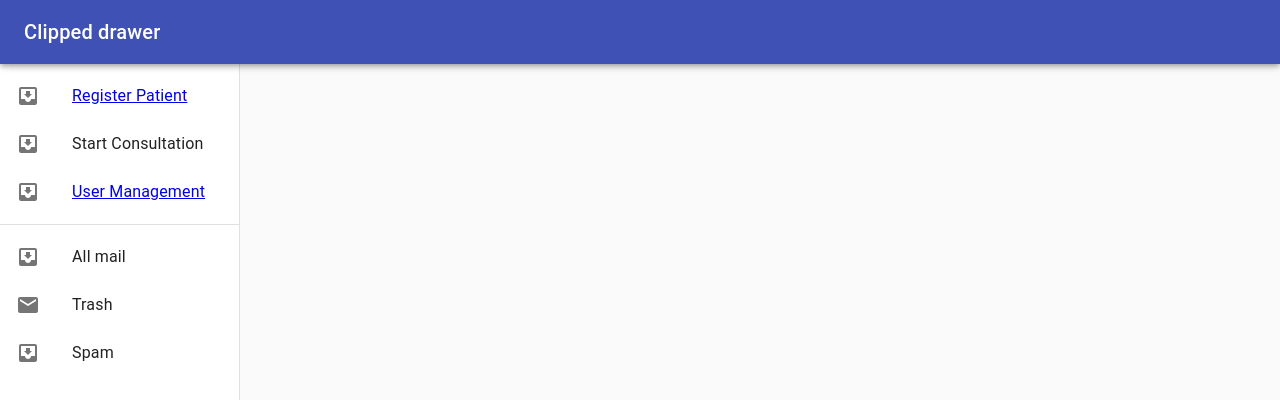
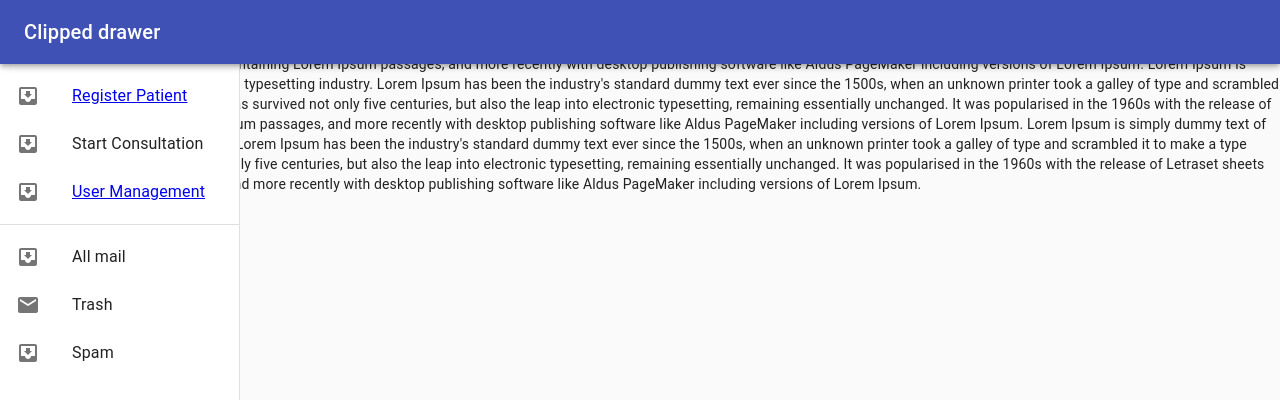
Before and after one commit to naveenperera777/LeMedic-Front, a React (Create React App) app: page / in a window 1280 px wide. Shown: the top 400 px of the page. Built offline with nearby package versions, Linux system fonts and the light colour scheme.

Commit message:
Fix route issues

```diff
--- a/src/App.js
+++ b/src/App.js
@@ -2,14 +2,26 @@
 import Navbar from "./Components/navbar";
 import Appointment from "./Components/appointment";
 import Drawer from "./Components/drawer";
+import UserList from "./Components/userList";
+import RegisterPatient from "./Components/registerPatient";
+import UserProfile from "./Components/userProfile";
+import Welcome from "./Components/welcome";
+
+import { BrowserRouter as Router, Switch, Route } from "react-router-dom";
 
 function App() {
   return (
-    <div className="App">
-      {/* <Navbar /> */}
-      <Drawer />
-      {/* <Appointment /> */}
-    </div>
+    <Router>
+      <div className="App">
+        <Drawer />
+        <Switch>
+          <Route path="/" exact component={Welcome} />
+          <Route path="/register" component={RegisterPatient} />
+          <Route path="/usermgt" exact component={UserList} />
+          <Route path="/usermgt/id" component={UserProfile} />
+        </Switch>
+      </div>
+    </Router>
   );
 }
 
--- a/src/Components/drawer.js
+++ b/src/Components/drawer.js
@@ -19,8 +19,6 @@
   Link,
   NavLink
 } from "react-router-dom";
-import UserList from "../Components/userList";
-import RegisterPatient from "../Components/registerPatient";
 
 const drawerWidth = 240;
 
@@ -49,7 +47,6 @@
   const classes = useStyles();
 
   return (
-    <Router>
     <div className={classes.root}>
       <CssBaseline />
       <AppBar position="fixed" className={classes.appBar}>
@@ -105,15 +102,6 @@
           ))}
         </List>
       </Drawer>
-        {/* <main className={classes.content}>
-          <div className={classes.toolbar} />
-          <Typography paragraph>fdf</Typography>
-        </main> */}
-        {/* <switch> */}
-        <Route path="/usermgt" component={UserList} />
-        <Route path="/register" component={RegisterPatient} />
-        {/* </switch> */}
     </div>
-    </Router>
   );
 }
--- a/src/Components/userList.js
+++ b/src/Components/userList.js
@@ -62,10 +62,10 @@
   Link,
   NavLink
 } from "react-router-dom";
+import { Route, Redirect } from "react-router";
 import UserProfile from "../Components/userProfile";
-import { Route, Redirect } from "react-router";
 
-export default function CustomizedTables() {
+export default function CustomizedTables(props) {
   const StyledTableCell = withStyles(theme => ({
     head: {
       backgroundColor: theme.palette.common.black,
@@ -123,7 +123,7 @@
 
   if (state == "previous") {
     return (
-      <Router>
+      // <Router>
       <div>
         <Paper className={classes.root}>
           <Table className={classes.table}>
@@ -138,7 +138,15 @@
             </TableHead>
             <TableBody>
               {data.map(row => (
-                  <NavLink to={"/usermgt/id"} exact>
+                // <Link to={"/usermgt/id"}>
+                <Link
+                  to={{
+                    pathname: "/usermgt/id",
+                    state: {
+                      user: row
+                    }
+                  }}
+                >
                   <StyledTableRow
                     key={row.first_name}
                     onClick={() => setrowUser(row)}
@@ -147,27 +155,18 @@
                       {row.first_name} {row.last_name}
                     </StyledTableCell>
                     <StyledTableCell align="right">{row.nic}</StyledTableCell>
-                      <StyledTableCell align="right">
-                        {row.email}
-                      </StyledTableCell>
+                    <StyledTableCell align="right">{row.email}</StyledTableCell>
                     <StyledTableCell align="right">{row.sex}</StyledTableCell>
-                      <StyledTableCell align="right">
-                        {row.role}
-                      </StyledTableCell>
+                    <StyledTableCell align="right">{row.role}</StyledTableCell>
                   </StyledTableRow>
-                  </NavLink>
+                </Link>
               ))}
+              <Route path="/usermgt/id" component={UserProfile} />
             </TableBody>
           </Table>
         </Paper>
-
-          <Route
-            path="/usermgt/id"
-            // component={UserProfile}
-            render={props => <UserProfile {...props} user={rowUser} />}
-          />
       </div>
-      </Router>
+      // </Router>
     );
   } else {
     return (
--- a/src/Components/userProfile.js
+++ b/src/Components/userProfile.js
@@ -24,7 +24,7 @@
 const useStyles = makeStyles({
   card: {
     maxWidth: 345,
-    marginLeft: 100,
+    marginLeft: 400,
     marginBottom: 30,
     marginTop: 30
   },
@@ -34,6 +34,10 @@
 });
 
 export default function MediaCard(props) {
+  useEffect(() => {
+    // console.log("props", props.location.state.fromNotifications);
+  }, []);
+
   const [redirect, setRedirect] = useState(false);
   const [open, setOpen] = React.useState(false);
 
@@ -46,9 +50,6 @@
   }
 
   function handleDeleteClose() {
-    // const result = await axios.delete(" http://localhost:9090/users/delete/6");
-    // const result = await axios("http://localhost:9090/users");
-
     axios
       .delete(`http://localhost:9090/users/delete/${props.user.user_id}`)
       .then(res => {
@@ -68,7 +69,7 @@
     return <Redirect to="/usermgt" />;
   }
   return (
-    <Router>
+    // <Router>
     <Card className={classes.card}>
       <CardActionArea>
         <CardMedia
@@ -79,7 +80,8 @@
         />
         <CardContent>
           <Typography gutterBottom variant="h5" component="h2">
-              {props.user.first_name} {props.user.last_name}
+            {props.location.state.user.first_name}{" "}
+            {props.location.state.user.last_name}
           </Typography>
           <Typography variant="h6" color="textSecondary" component="p">
             Consultant Physician
@@ -88,7 +90,7 @@
             Medical Officer
           </Typography>
           <Typography variant="body2" color="textSecondary" component="p">
-              {props.user.email}
+            {/* {props.user.email} */}
           </Typography>
         </CardContent>
       </CardActionArea>
@@ -123,6 +125,6 @@
         </Dialog>
       </CardActions>
     </Card>
-    </Router>
+    // </Router>
   );
 }
--- /dev/null
+++ b/src/Components/welcome.js
@@ -0,0 +1,36 @@
+import React, { useState } from "react";
+
+export default function jediaCard() {
+  return (
+    <div>
+      {" "}
+      <p>
+        Lorem Ipsum is simply dummy text of the printing and typesetting
+        industry. Lorem Ipsum has been the industry's standard dummy text ever
+        since the 1500s, when an unknown printer took a galley of type and
+        scrambled it to make a type specimen book. It has survived not only five
+        centuries, but also the leap into electronic typesetting, remaining
+        essentially unchanged. It was popularised in the 1960s with the release
+        of Letraset sheets containing Lorem Ipsum passages, and more recently
+        with desktop publishing software like Aldus PageMaker including versions
+        of Lorem Ipsum. Lorem Ipsum is simply dummy text of the printing and
+        typesetting industry. Lorem Ipsum has been the industry's standard dummy
+        text ever since the 1500s, when an unknown printer took a galley of type
+        and scrambled it to make a type specimen book. It has survived not only
+        five centuries, but also the leap into electronic typesetting, remaining
+        essentially unchanged. It was popularised in the 1960s with the release
+        of Letraset sheets containing Lorem Ipsum passages, and more recently
+        with desktop publishing software like Aldus PageMaker including versions
+        of Lorem Ipsum. Lorem Ipsum is simply dummy text of the printing and
+        typesetting industry. Lorem Ipsum has been the industry's standard dummy
+        text ever since the 1500s, when an unknown printer took a galley of type
+        and scrambled it to make a type specimen book. It has survived not only
+        five centuries, but also the leap into electronic typesetting, remaining
+        essentially unchanged. It was popularised in the 1960s with the release
+        of Letraset sheets containing Lorem Ipsum passages, and more recently
+        with desktop publishing software like Aldus PageMaker including versions
+        of Lorem Ipsum.
+      </p>{" "}
+    </div>
+  );
+}
```
Lines whose indentation alone changed are shown as unchanged.
